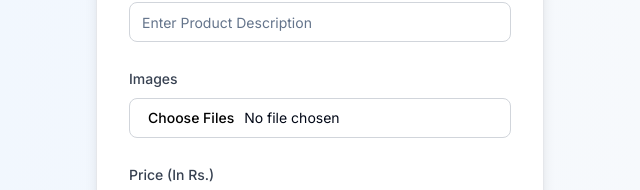
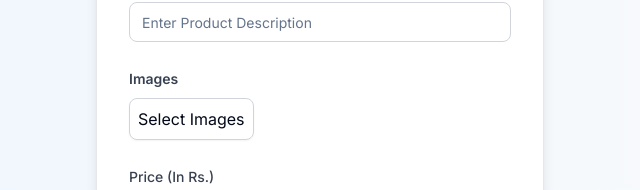
Before and after one commit to bishalsubed/ecom, a Next.js app: page /add-product in a window 1280 px wide. Shown: the part 319-509 px from the top of the page, without its empty margins (320-960 px from the left). Built offline with nearby package versions, Linux system fonts and the light colour scheme.

Commit message:
image preview functionality added

```diff
--- a/src/app/(app)/add-product/page.tsx
+++ b/src/app/(app)/add-product/page.tsx
@@ -22,6 +22,7 @@ import { useToast } from "@/components/ui/use-toast";
 const AddProduct = () => {
   const [isSubmitting, setIsSubmitting] = useState(false);
   const [colors, setColors] = useState<string[]>([]);
+  const [imagePreview, setImagePreview] = useState<string | ArrayBuffer | null>(null);
   const { toast } = useToast();
   const imageRef = useRef<HTMLInputElement>(null);
 
@@ -61,6 +62,19 @@ const AddProduct = () => {
     });
   };
 
+  const handleFileChange = (event: ChangeEvent<HTMLInputElement>) => {
+    if (event.target.files && event.target.files[0]) {
+      const file = event.target.files[0];
+      const reader = new FileReader();
+
+      reader.onloadend = () => {
+        setImagePreview(reader.result);
+      };
+
+      reader.readAsDataURL(file);
+      form.setValue("image", event.target.files);
+    }
+  };
 
   const onSubmit = async (data: z.infer<typeof addProductSchema>) => {
     setIsSubmitting(true);
@@ -91,7 +105,8 @@ const AddProduct = () => {
       if (imageRef.current) {
         imageRef.current.value = "";
       }
-      setColors([])
+      setColors([]);
+      setImagePreview(null);
     } catch (error) {
       const axiosError = error as AxiosError<ApiResponse>;
       const errorMessage = axiosError.response?.data.message;
@@ -146,15 +161,32 @@ const AddProduct = () => {
               name="image"
               render={({ field }) => (
                 <FormItem>
-                  <FormLabel className="text-gray-700">Images</FormLabel>
+                  <FormLabel className="text-gray-700 font-semibold">Images</FormLabel>
                   <FormControl>
-                    <Input
-                      type="file"
-                      multiple
-                      ref={imageRef}
-                      onChange={(e) => field.onChange(e.target.files)}
-                      className="border border-gray-300 rounded-lg focus:ring-2 focus:ring-blue-300"
-                    />
+                    <div className="relative">
+                      <input
+                        type="file"
+                        multiple
+                        ref={imageRef}
+                        onChange={handleFileChange}
+                        className="hidden"
+                        id="file-upload"
+                      />
+                      <label
+                        htmlFor="file-upload"
+                        className="cursor-pointer border border-gray-300 rounded-lg p-2 focus:ring-2 focus:ring-blue-500 focus:border-blue-500 transition duration-200 ease-in-out shadow-sm hover:border-blue-400 inline-block"
+                      >
+                        {imagePreview ? (
+                          <img
+                            src={imagePreview as string}
+                            alt="Preview"
+                            className="w-32 h-32 object-cover rounded-lg"
+                          />
+                        ) : (
+                          'Select Images'
+                        )}
+                      </label>
+                    </div>
                   </FormControl>
                   <FormMessage />
                 </FormItem>
```
